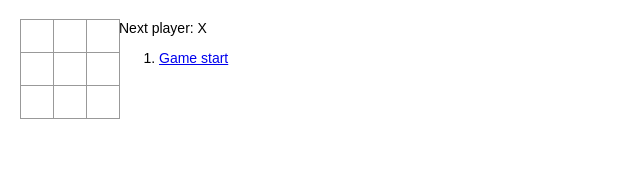
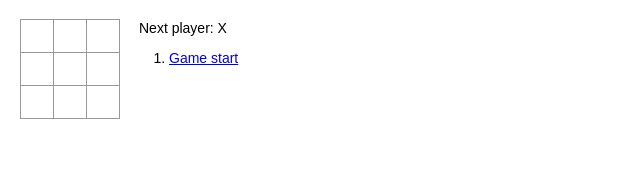
Before and after one commit to agatan/react-flow-tutorial, a React app: page / in a window 1280 px wide. Shown: the top 169 px of the page, without its empty margins (0-640 px from the left). Built offline with nearby package versions, Linux system fonts and the light colour scheme.

Commit message:
Fix style

```diff
--- a/src/index.css
+++ b/src/index.css
@@ -1,6 +1,10 @@
 body {
   font: 14px "Century Gothic", Futura, sans-serif;
   margin: 20px;
+}
+
+ol, ul {
+  padding-left: 30px;
 }
 
 .status {
@@ -29,3 +33,7 @@ body {
 .game {
   display: flex;
 }
+
+.game-info {
+  margin-left: 20px;
+}
```
